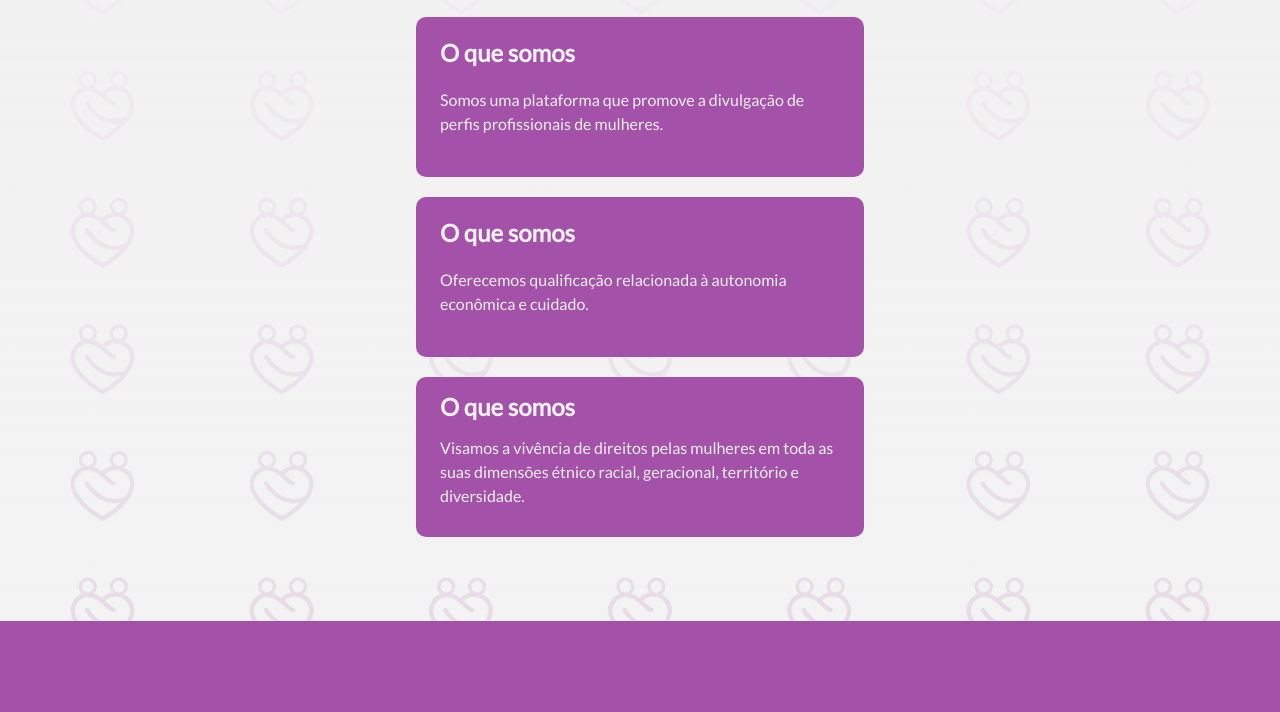
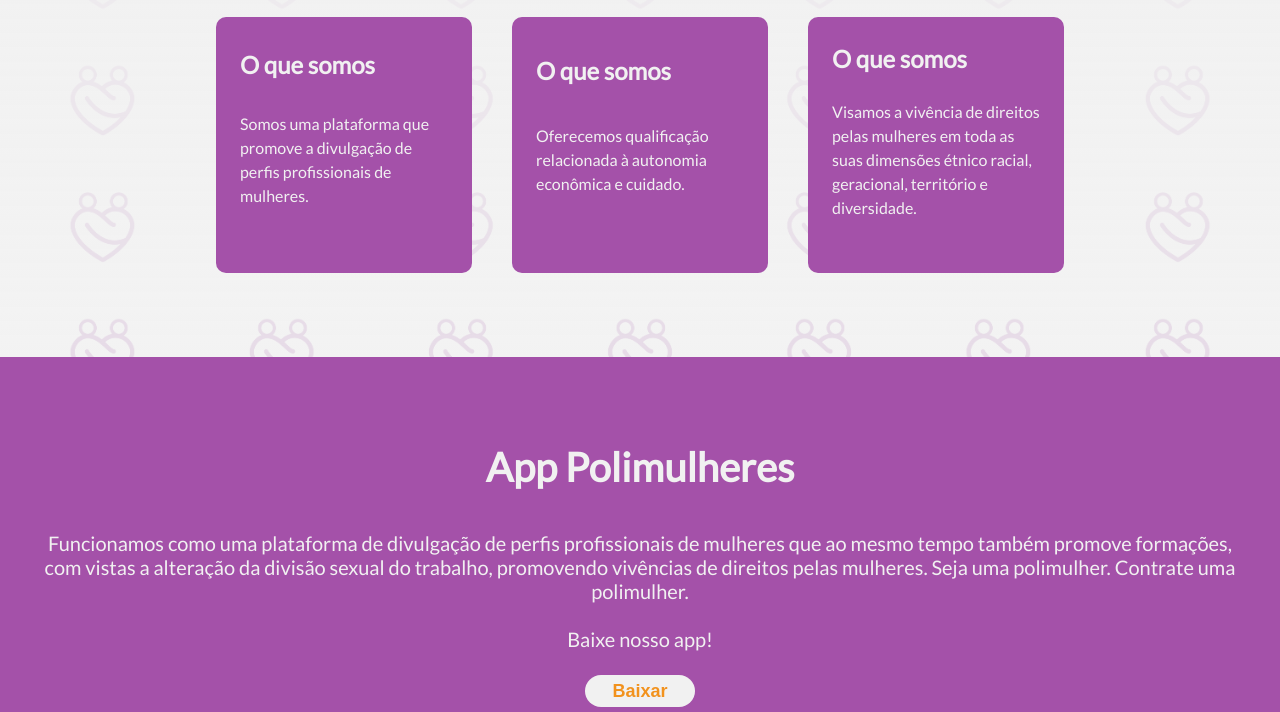
Before and after one commit to alanna-dev/polimulheres, a plain HTML site: page index.html in a window 1280 px wide. Shown: the part 719-1431 px from the top of the page. Drawn offline with Linux system fonts and the light colour scheme.

Commit message:
cards display on desktop

```diff
--- a/style.css
+++ b/style.css
@@ -102,10 +102,6 @@ header {
     justify-content: center;
     align-items: flex-start;
     flex-wrap: wrap;
-}
-
-.div--cards {
-    display: table;
 }
 
 .div--card {
@@ -289,13 +285,26 @@ footer {
         text-align: unset;
     }
     .section__div--content {
+        display: flex;
+        justify-content: center;
+        align-items: flex-start;
+        flex-wrap: wrap;
         margin: 0px 200px;
     }
     .section__h2--about {
         padding-top: 56px;
     }
     .div--cards {
-        display: table;
+        display: flex;
+    }
+    .div--card {
+        display: flex;
+        background-color: #A451A9;
+        color: #f1f1f1;
+        width: 16rem;
+        height: 16rem;
+        margin: 20px;
+        border-radius: 10px;
     }
     .section__div--creators {
         display: flex;
```
